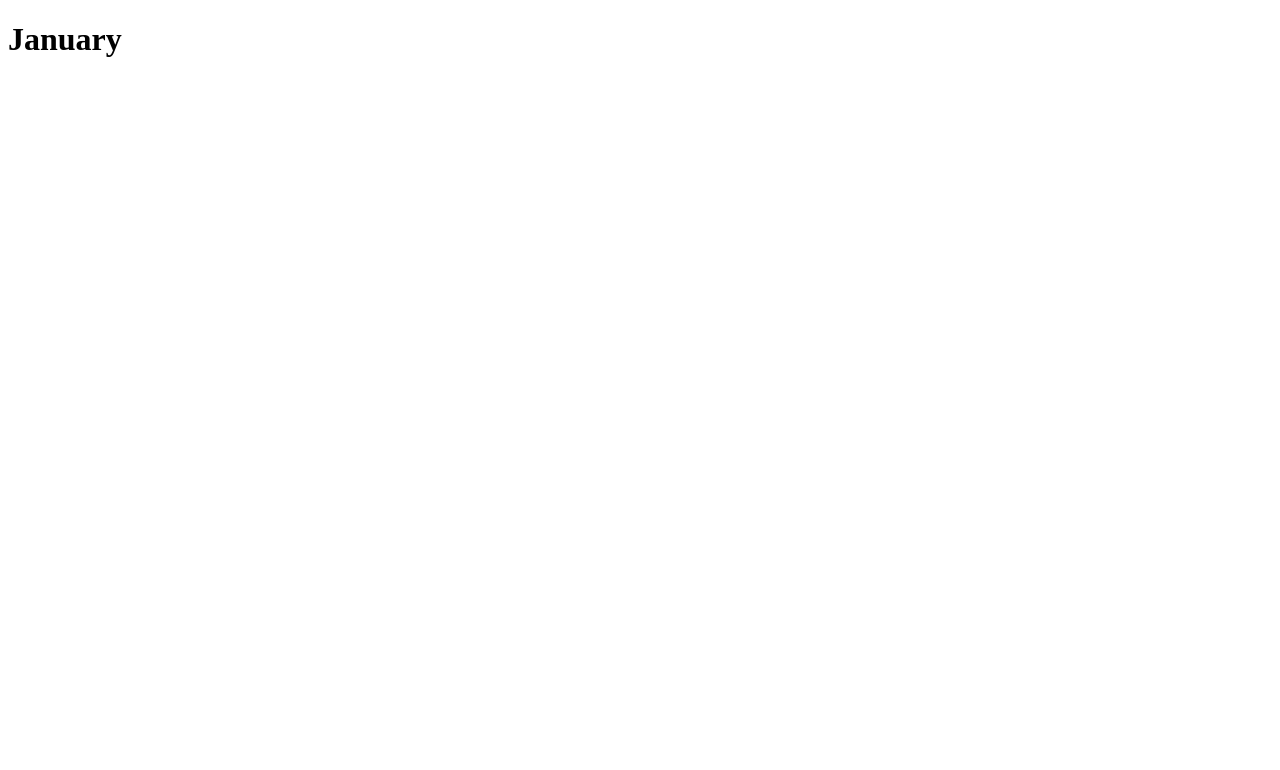
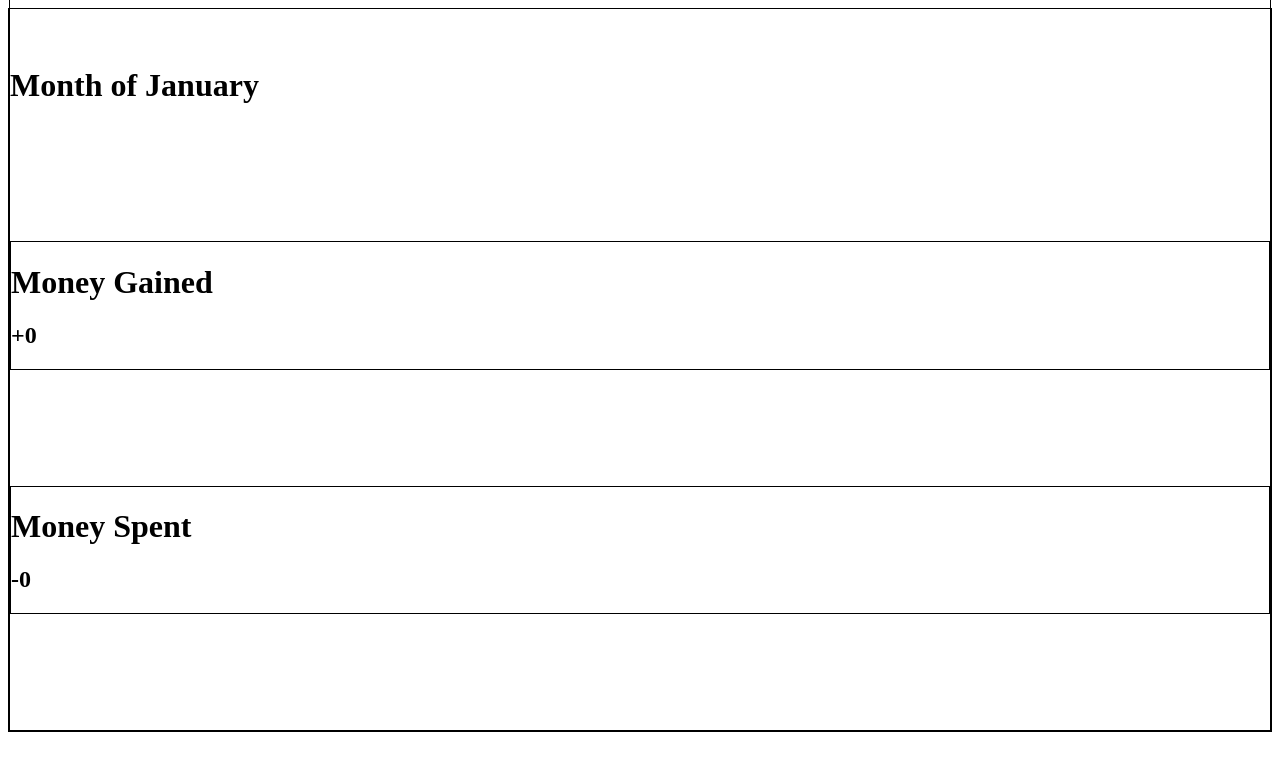
Before and after one commit to RohanManoharan/BudgetingApp, a React (Vite) app: page / in a window 1280 px wide. Shown: the top 770 px of the page. Built offline with nearby package versions, Linux system fonts and the light colour scheme.

Commit message:
basic side content skeleton

```diff
--- a/src/App.jsx
+++ b/src/App.jsx
@@ -1,11 +1,26 @@
+import "./styles.css"
+
 export default function App(){
   const month = ["January","February","March","April","May","June","July","August","September","October","November","December"];
   let monthName = month[(new Date()).getMonth()];
+  let moneyGained = 0;
+  let moneySpent = 0;
 
   return (
     <>
-    <h1 id="month">{monthName}</h1>
-    <div></div>
+    <div id="side-content">
+      <h1 id="month" className="heading">Month of {monthName}</h1>
+
+      <div>
+        <h1>Money Gained</h1>
+        <h2>+{moneyGained}</h2>
+      </div>
+
+      <div>
+        <h1>Money Spent</h1>
+        <h2>-{moneySpent}</h2>
+      </div>
+    </div>
     </>
   )
 
--- /dev/null
+++ b/src/styles.css
@@ -0,0 +1,10 @@
+#side-content{
+    display: flex;
+    flex-direction: column;
+    justify-content: space-evenly;
+    height: 100vh;
+    margin-top: -10vh;
+}
+div{
+    border: 1px solid black;
+}
```
